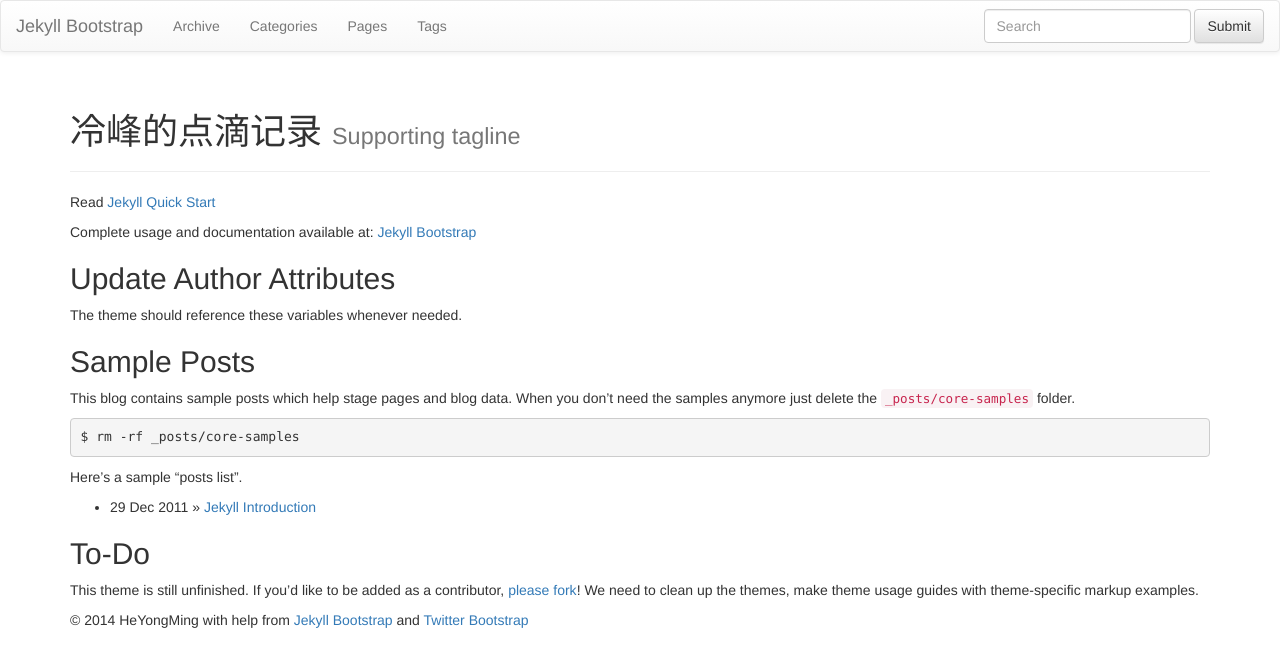
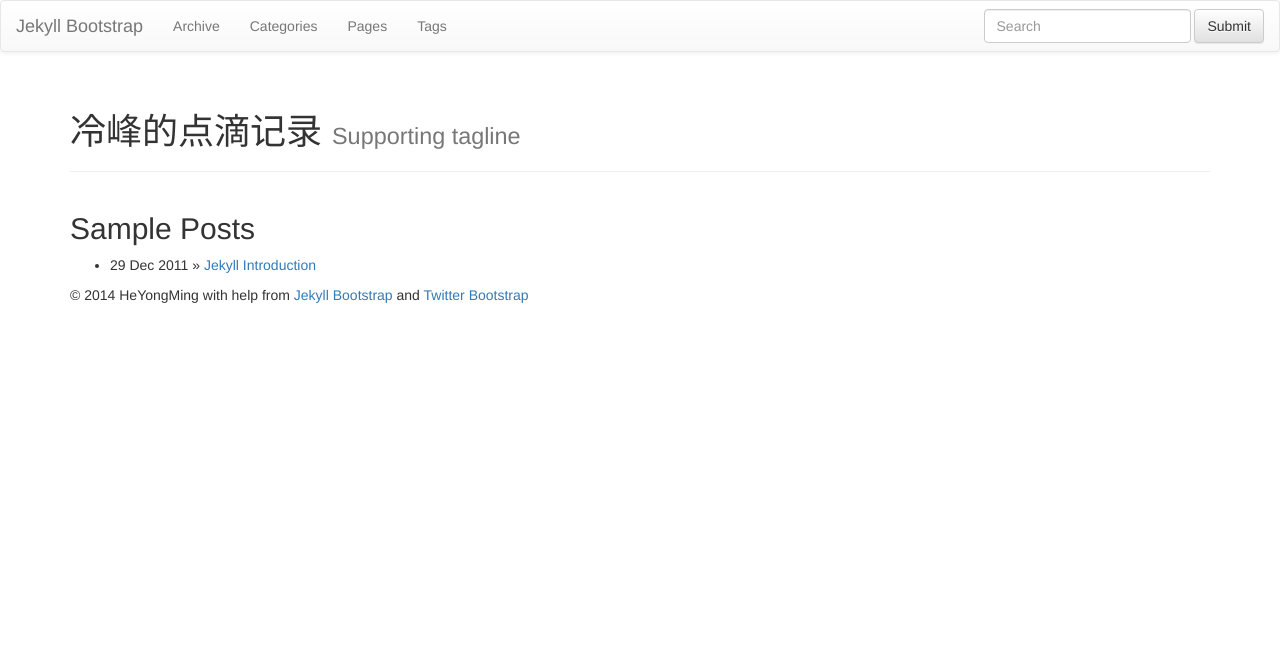
Before and after one commit to rjhym/rjhym.github.com, a Jekyll site: the page built from index.md, in a window 1280 px wide. Shown: the top 667 px of the page. Built offline with Jekyll 4.4.1, drawn with Linux system fonts in a browser that asks for light colours; nearby versions of some CDN libraries; library files that are not in the unit come from our copies.

```diff
--- a/index.md
+++ b/index.md
@@ -5,30 +5,10 @@
 ---
 {% include JB/setup %}
 
-Read [Jekyll Quick Start](http://jekyllbootstrap.com/usage/jekyll-quick-start.html)
-
-Complete usage and documentation available at: [Jekyll Bootstrap](http://jekyllbootstrap.com)
-
-## Update Author Attributes
-
-The theme should reference these variables whenever needed.
-
 ## Sample Posts
-
-This blog contains sample posts which help stage pages and blog data.
-When you don't need the samples anymore just delete the `_posts/core-samples` folder.
-
-    $ rm -rf _posts/core-samples
-
-Here's a sample "posts list".
 
 <ul class="posts">
   {% for post in site.posts %}
     <li><span>{{ post.date | date_to_string }}</span> &raquo; <a href="{{ BASE_PATH }}{{ post.url }}">{{ post.title }}</a></li>
   {% endfor %}
 </ul>
-
-## To-Do
-
-This theme is still unfinished. If you'd like to be added as a contributor, [please fork](http://github.com/plusjade/jekyll-bootstrap)!
-We need to clean up the themes, make theme usage guides with theme-specific markup examples.
```
